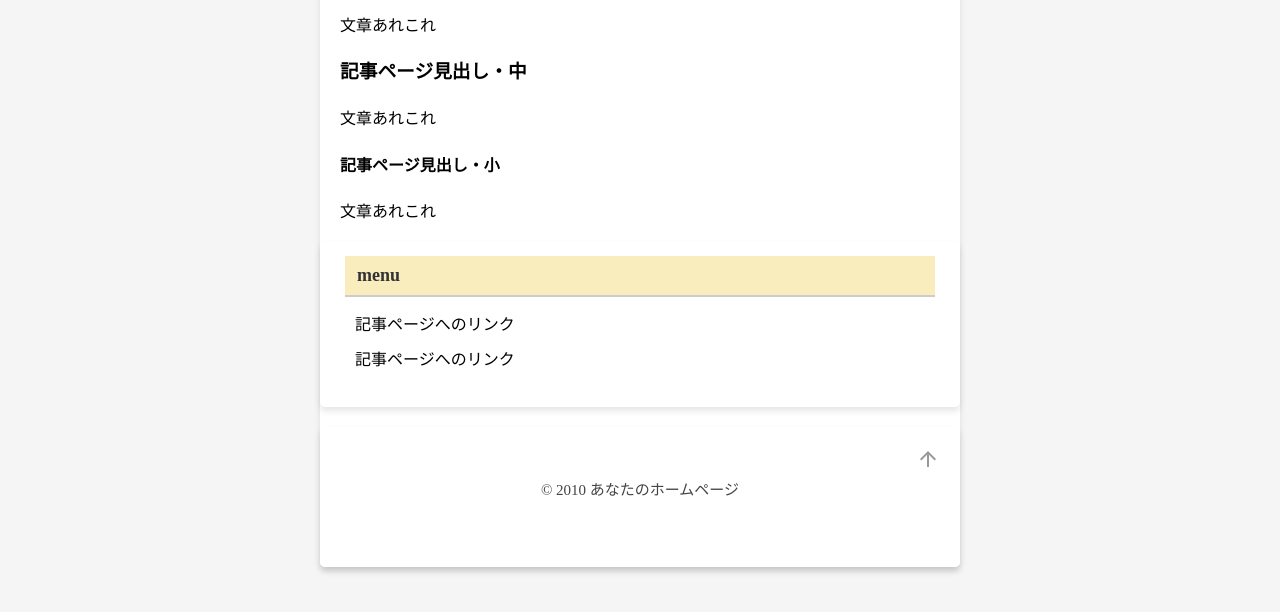
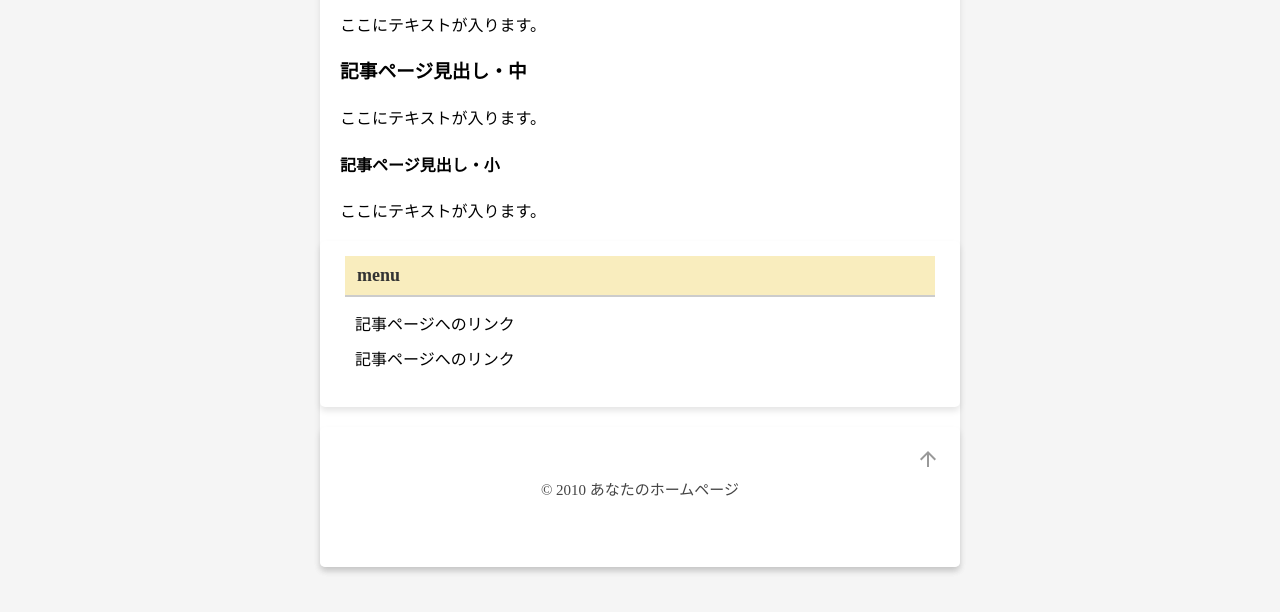
Before and after one commit to murotanisunlife/20250121, a plain HTML site: page index.html in a window 1280 px wide. Shown: the part 130-742 px from the top of the page. Drawn offline with Linux system fonts and the light colour scheme.

Commit message:
Update index.html

```diff
--- a/index.html
+++ b/index.html
@@ -15,11 +15,11 @@
 </header>
 <main>
 <h2>記事ページ見出し・大</h2>
-<p>文章あれこれ</p>
+<p>ここにテキストが入ります。</p>
 <h3>記事ページ見出し・中</h3>
-<p>文章あれこれ</p>
+<p>ここにテキストが入ります。</p>
 <h4>記事ページ見出し・小</h4>
-<p>文章あれこれ</p>
+<p>ここにテキストが入ります。</p>
 </main>
 <aside>
 <div class="title">menu</div>
```
